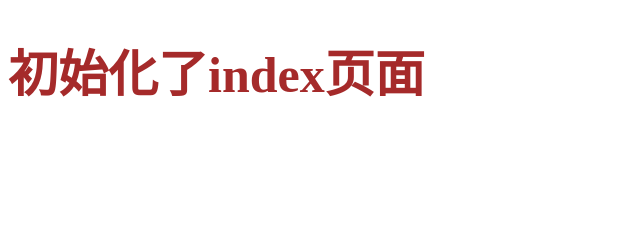
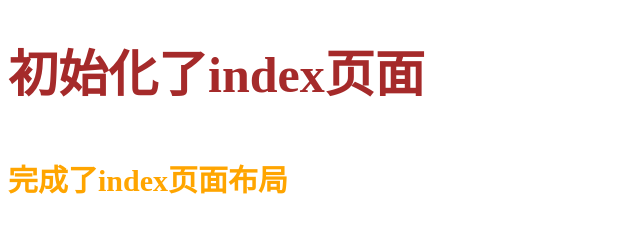
Before and after one commit to RookieZyj/proj, a plain HTML site: page index.html in a window 1280 px wide. Shown: the whole page, without its empty margins (0-640 px from the left). Drawn offline with Linux system fonts and the light colour scheme.

Commit message:
完成了index布局

```diff
--- a/css/index.css
+++ b/css/index.css
@@ -2,3 +2,8 @@ h1 {
     font-size: 50px;
     color: brown;
 }
+
+h5 {
+    font-size: 30px;
+    color: orange;
+}
--- a/index.html
+++ b/index.html
@@ -11,6 +11,7 @@
 
 <body>
     <h1>初始化了index页面</h1>
+    <h5>完成了index页面布局</h5>
 </body>
 
 </html>
```
